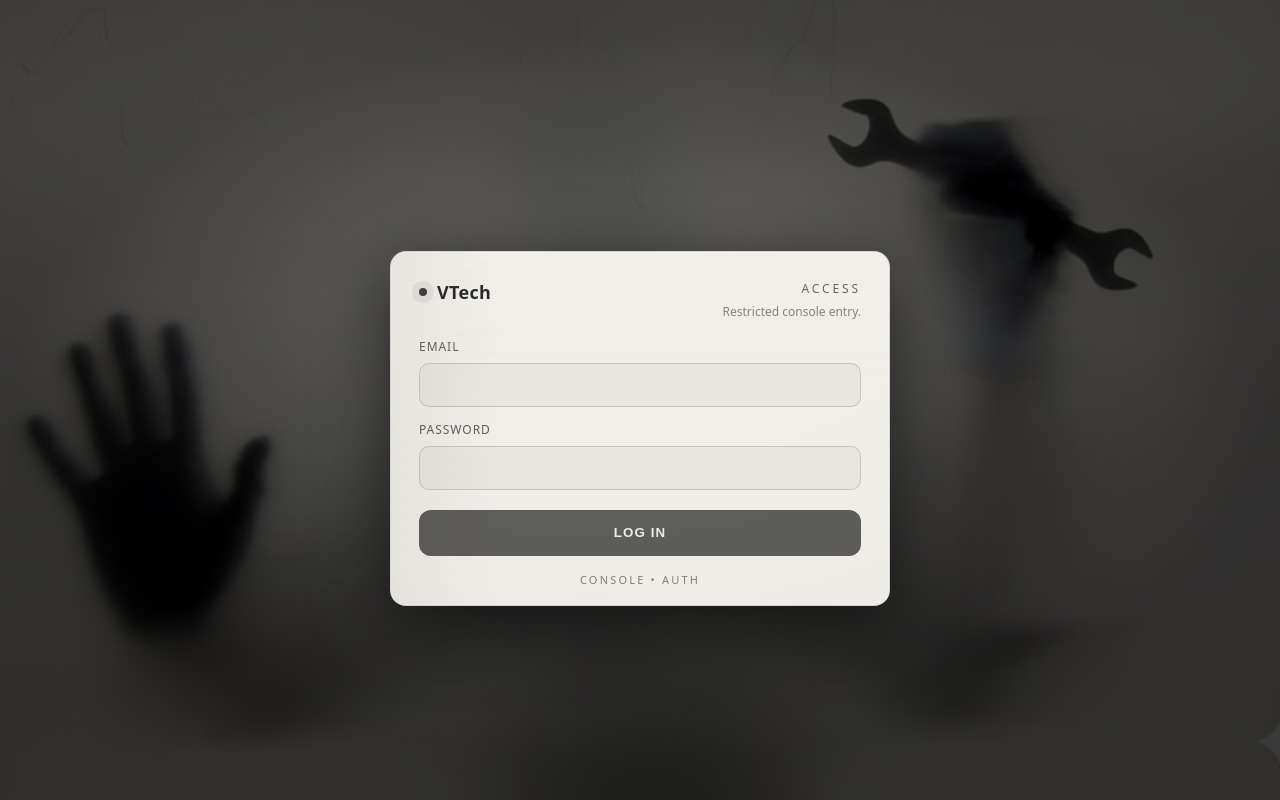
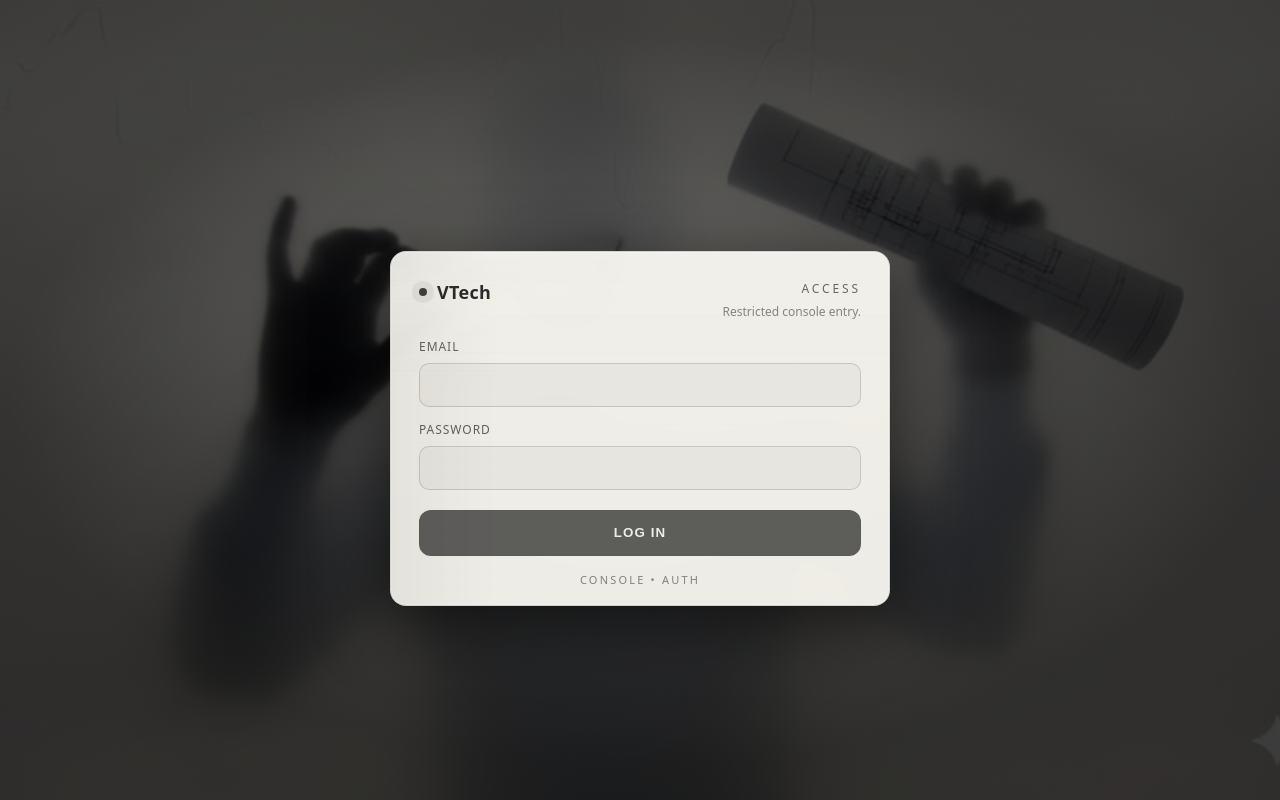
Before and after one commit to netwrrk/vtech, a Next.js app in the folder frontend/: page /sign-up in a window 1280 px wide. Built offline with nearby package versions, Linux system fonts and the light colour scheme; no server answers.

Commit message:
Sign In Background Fix

```diff
--- a/frontend/app/sign-up/page.module.css
+++ b/frontend/app/sign-up/page.module.css
@@ -11,7 +11,7 @@
   padding:56px 18px;
 
   /* THE BACKGROUND (single rule) */
-  background: url("/background.jpg") center / cover no-repeat #050505;
+  background: url("/background.png") center / cover no-repeat #050505;
 
   position:relative;
   overflow:hidden;
```
Also changed, not shown: frontend/public/background.jpg (deleted), frontend/public/background.png (added).
